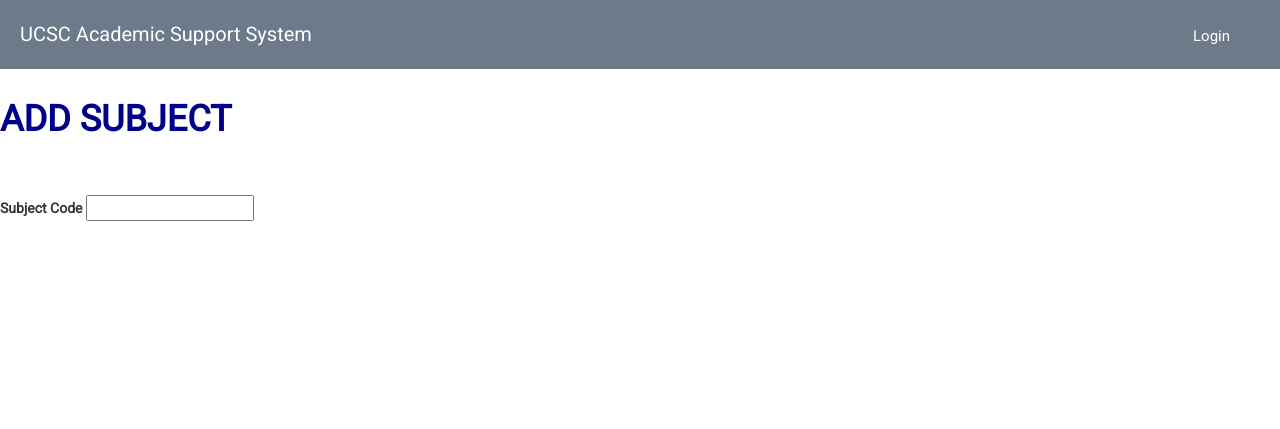
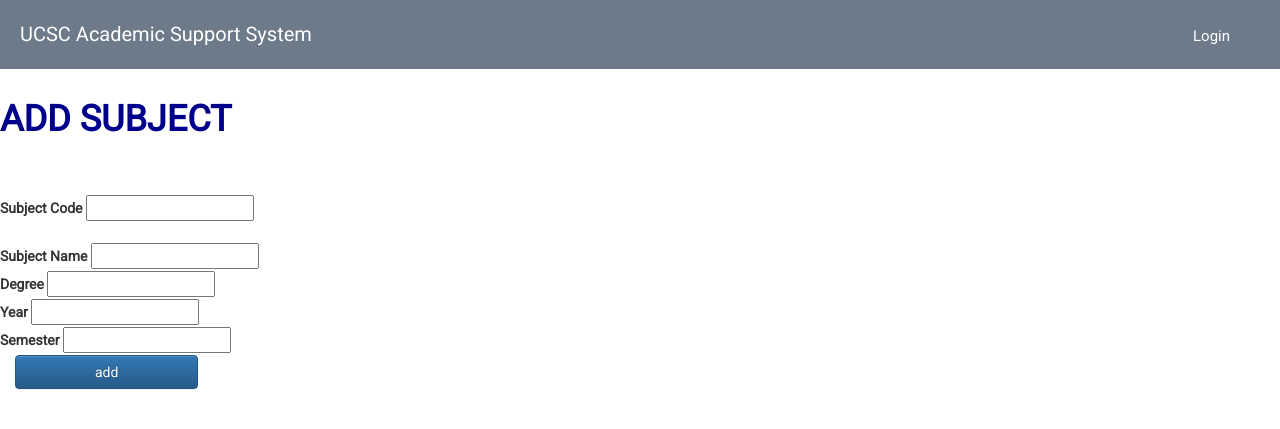
Before and after one commit to kaneeldias/GroupProject, a CodeIgniter app: page /GroupProject/index.php/subject/add in a window 1280 px wide. Shown: the top 429 px of the page. Run offline with CodeIgniter, Linux system fonts and the light colour scheme.

Commit message:
addSubject form edited

```diff
--- a/application/views/forms/addSubject.php
+++ b/application/views/forms/addSubject.php
@@ -10,3 +10,22 @@
     <label>Subject Code</label>
     <input name="subjectCode">
     </br>
+    </br>
+    <label>Subject Name</label>
+    <input name="subjectName">
+    </br>
+    <label>Degree</label>
+    <input name="degree">
+    </br>
+    <label>Year</label>
+    <input name="year">
+    </br>
+    <label>Semester</label>
+    <input name="semester">
+    </br>
+
+
+    <div class="form-group col-md-2">
+        <button type="submit" class="btn btn-primary btn-xl" id="sendMessageButton">add</button>
+    </div>
+</form>
```
